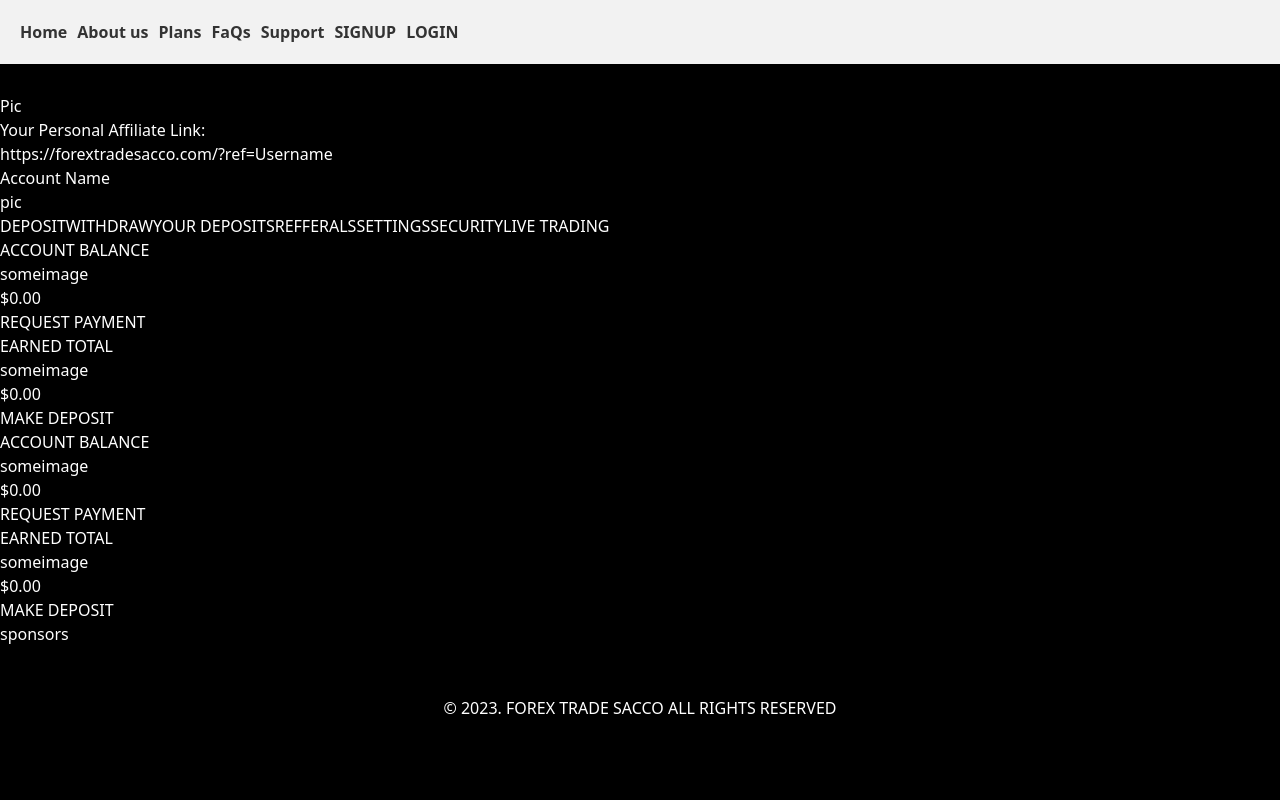
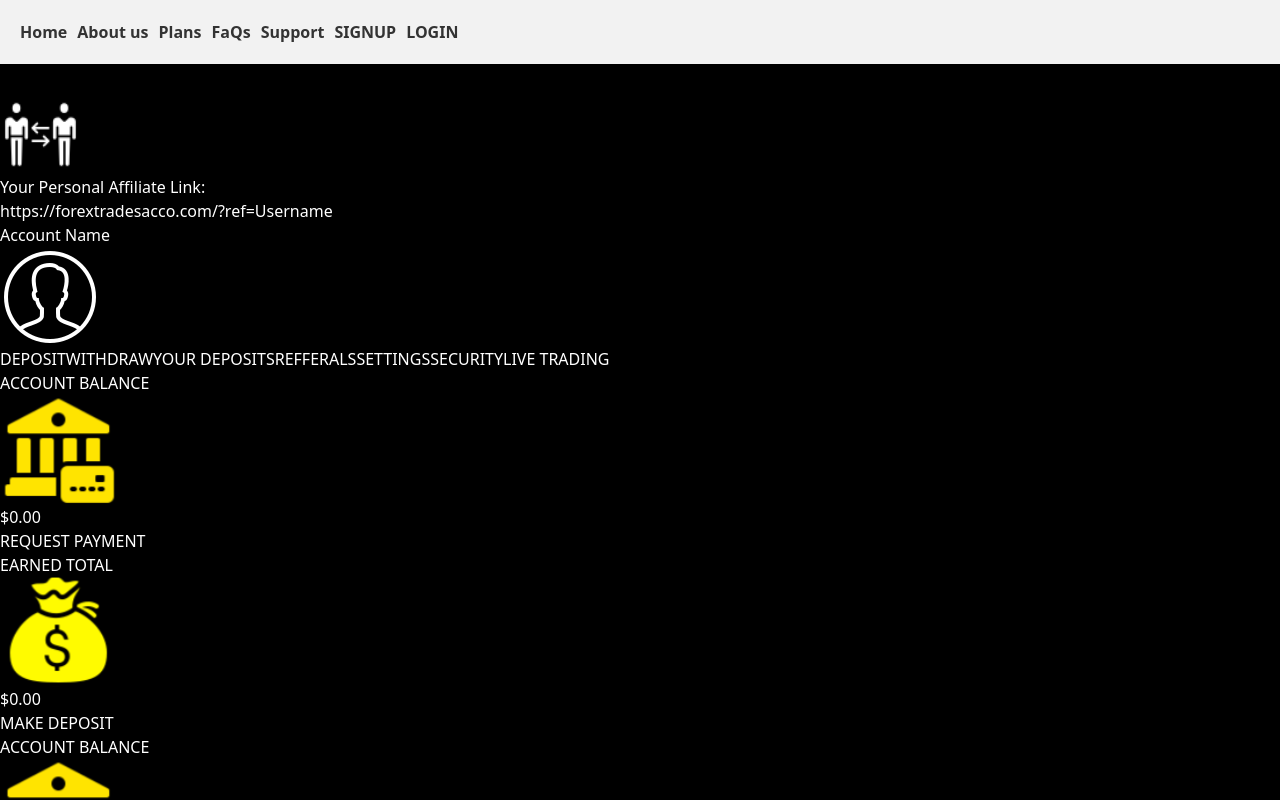
Before and after one commit to TechInnovatorsHub/indices-trade-lab, a React (Vite) app: page /dashboard in a window 1280 px wide. Shown: the top 800 px of the page. Built offline with nearby package versions, Linux system fonts and the light colour scheme.

Commit message:
added the logos to page

```diff
--- a/src/components/Dashboard/Dashboard.jsx
+++ b/src/components/Dashboard/Dashboard.jsx
@@ -1,6 +1,11 @@
 // eslint-disable-next-line no-unused-vars
 import React from 'react';
 import { NavLink } from "react-router-dom"
+import people from "./Assets/switch.svg"
+import bankLogo from "./Assets/bank.svg"
+import cashLogo from "./Assets/money.svg"
+import sponsors from "./Assets/sponsors.svg"
+import userLogo from "./Assets/user.svg"
 import "./Dashboard.css"
 
 const Dashboard = () => {
@@ -15,10 +20,10 @@
   ]
 
   const BankInfo = [
-    {id: 1, title: "ACCOUNT BALANCE", logo: "someimage", amount: "$0.00", btnTitle: "REQUEST PAYMENT"},
-    {id: 2, title: "EARNED TOTAL", logo: "someimage", amount: "$0.00", btnTitle: "MAKE DEPOSIT"},
-    {id: 3, title: "ACCOUNT BALANCE", logo: "someimage", amount: "$0.00", btnTitle: "REQUEST PAYMENT"},
-    {id: 4, title: "EARNED TOTAL", logo: "someimage", amount: "$0.00", btnTitle: "MAKE DEPOSIT"}
+    {id: 1, title: "ACCOUNT BALANCE", logo: `${bankLogo}`, amount: "$0.00", btnTitle: "REQUEST PAYMENT"},
+    {id: 2, title: "EARNED TOTAL", logo: `${cashLogo}`, amount: "$0.00", btnTitle: "MAKE DEPOSIT"},
+    {id: 3, title: "ACCOUNT BALANCE", logo: `${bankLogo}`, amount: "$0.00", btnTitle: "REQUEST PAYMENT"},
+    {id: 4, title: "EARNED TOTAL", logo: `${cashLogo}`, amount: "$0.00", btnTitle: "MAKE DEPOSIT"}
   ]
 
   return (
@@ -32,12 +37,12 @@
       </marquee>
 
       <section className="dashboard-nav">
-        <p>Pic</p>
+        <img src={people}/>
         <p>Your Personal Affiliate Link:</p>
         <NavLink>https://forextradesacco.com/?ref=Username</NavLink>
         <NavLink>
           <p>Account Name</p>
-          <p>pic</p>
+          <img src={userLogo} />
         </NavLink>
       </section>
 
@@ -56,7 +61,7 @@
         {BankInfo.map(info =>
             <div key={info.id}>
               <h4>{info.title}</h4>
-              <p>{info.logo}</p>
+              <img src={info.logo}/>
               <h2>{info.amount}</h2>
               <NavLink>{info.btnTitle}</NavLink>
             </div>
@@ -64,7 +69,7 @@
       </section>
 
       <section className="dashboard-sponsors">
-        sponsors
+        <img src={sponsors}/>
       </section>
 
       <footer className="dashboard-footer">
```
Also changed, not shown: src/components/Dashboard/Assets/sponsors.svg (renamed from src/components/Dashboard/Assets/footer.svg).
